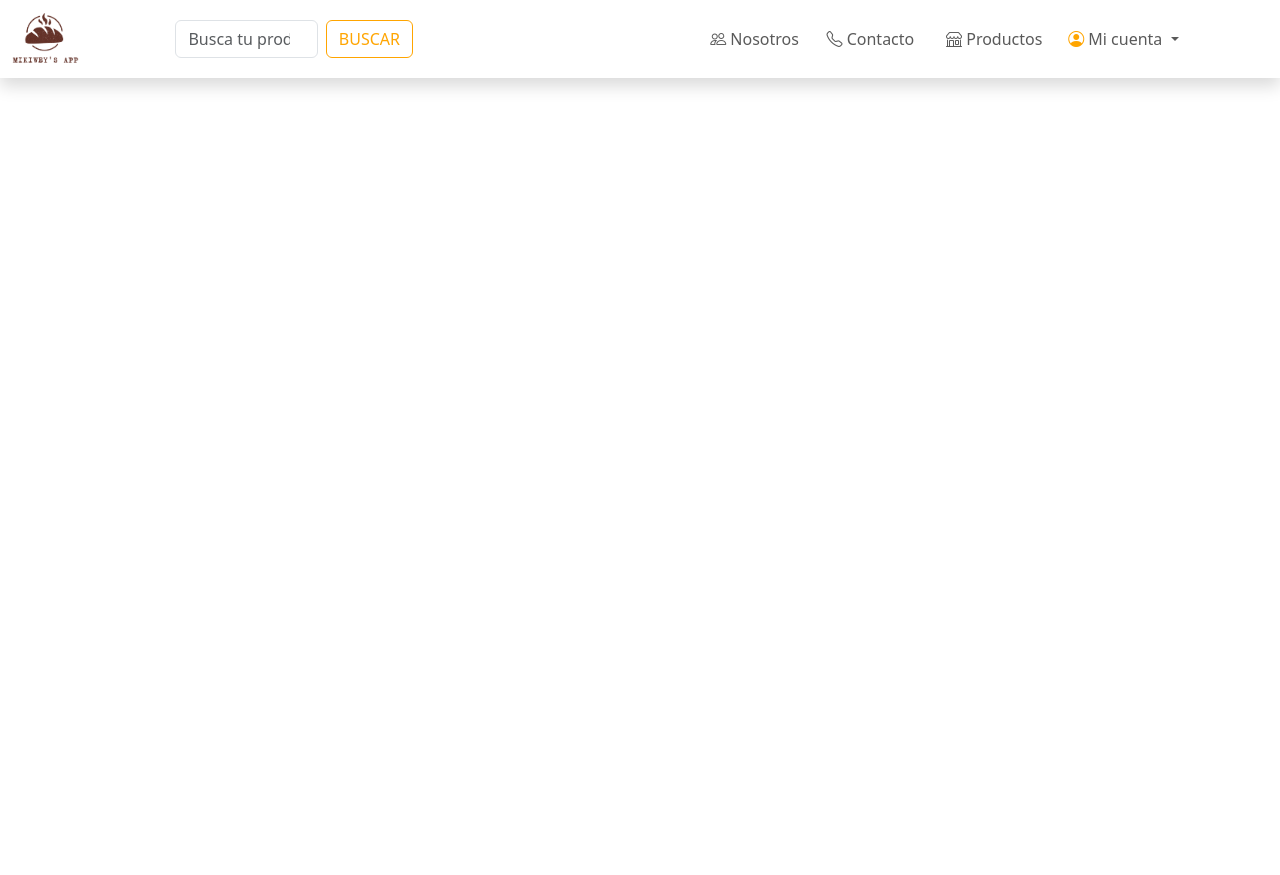
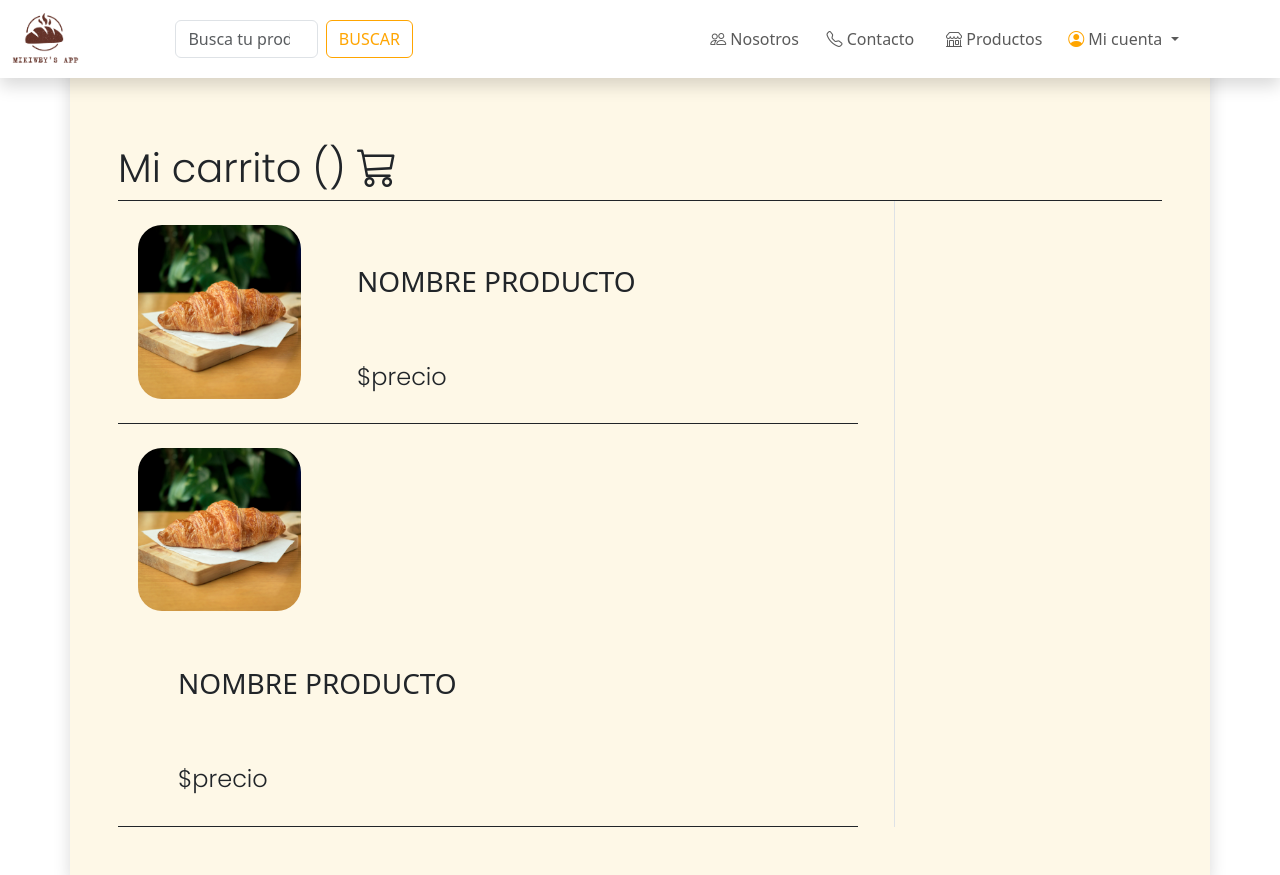
Before and after one commit to cmsrwood/mikiweys.github.io, a PHP site: page /html/carrito.html in a window 1280 px wide. Before the commit the page ends 90 px from the top, so only its background shows below. Run offline with PHP 8.4, Linux system fonts and the light colour scheme; some libraries are stand-ins or nearby versions; some web fonts are replaced.

Commit message:
SUBOOOOO

```diff
--- a/css/styles.css
+++ b/css/styles.css
@@ -43,11 +43,15 @@
 .textwhite:hover{
     color: white;
 }
+/* FUENTES */
 .abril{
     font-family: 'Abril Fatface', cursive;
 }
 .simoneta{
     font-family: 'Simonetta', cursive;
+}
+.poppins{
+    font-family: 'Poppins', cursive;
 }
 .cafe {
     color: var(--cafe);
--- a/html/carrito.html
+++ b/html/carrito.html
@@ -90,3 +90,37 @@
   </div>
 </nav>
 </header>
+</div>
+<div class="p-5 mt-5 container color shadow">
+    <div class="border-bottom border-dark">
+    <h1 class="pt-5 poppins">Mi carrito () <i class="bi bi-cart3"></i></h1>
+    </div>
+<div class="container d-flex">
+  <div class="row align-items-start d-flex pe-5">
+    <!-- COLUMNAS -->
+  <div class="col-12 d-flex border-bottom border-dark py-3">
+    <img src="../IMG/producto.jpg" alt="" class="rounded-5 w-25 p-2">
+    <div class="d-block">
+      <h3 class="mx-5 py-5">NOMBRE PRODUCTO</h2>
+      <h4 class="mx-5 py-2 poppins">$precio</h2>
+    </div>
+    </div>
+  <!--  -->
+    <div class="col-12 d-flex border-bottom border-dark py-3">
+      <div>
+      <img src="../IMG/producto.jpg" alt="" class="rounded-5 w-25 p-2">
+        <div class="d-block">
+        <h3 class="mx-5 py-5">NOMBRE PRODUCTO</h2>
+        <h4 class="mx-5 py-2 poppins">$precio</h2>
+        </div>
+      </div>
+    </div>
+  </div>
+<!--  -->
+<div class="container border-start p-5 ">
+
+</div>
+</div>
+</div>
+</body>
+</html>
```
Also changed, not shown: IMG/producto.jpg (added), 1 other file.
